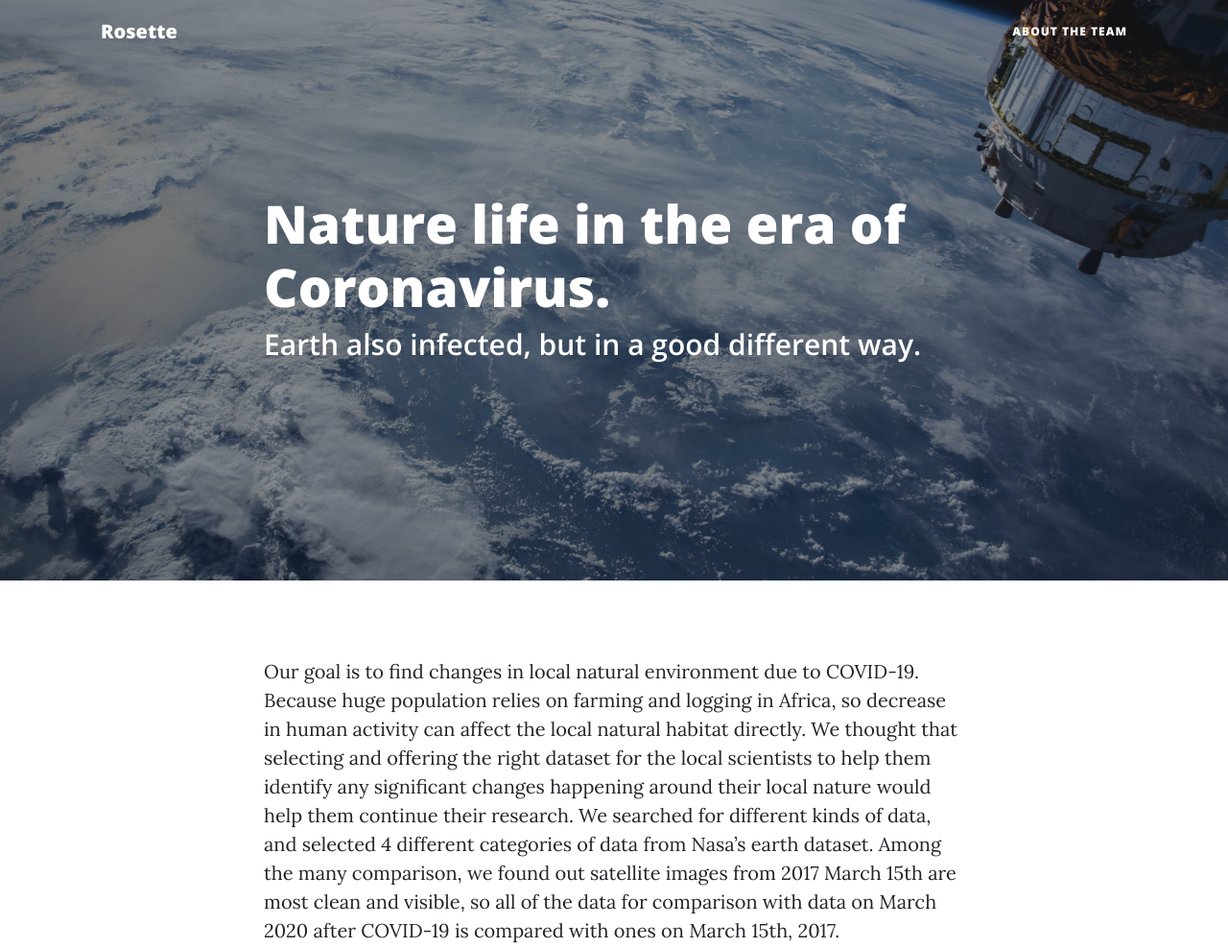
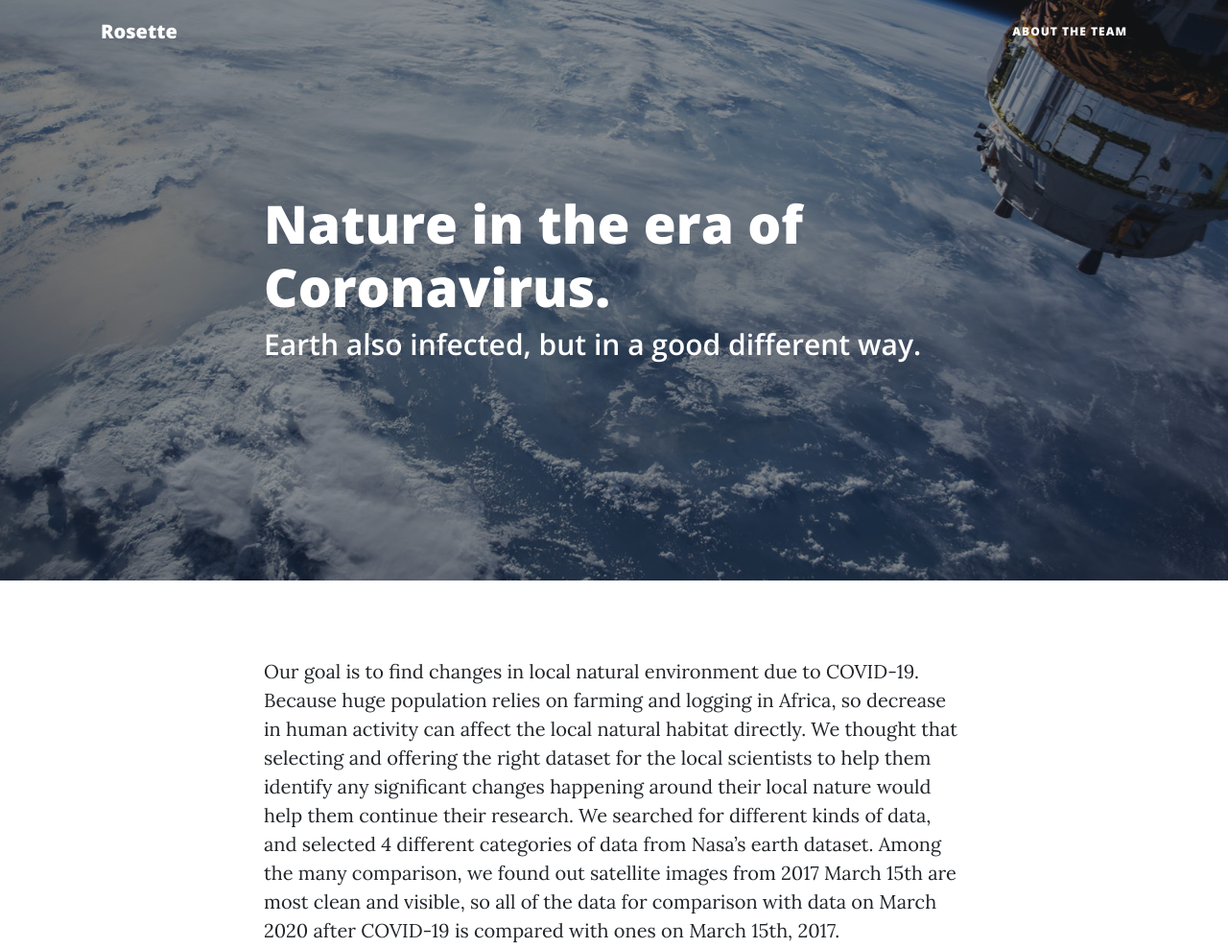
Before and after one commit to Afifibytes/rosette, a website: page post.html in a window 1280 px wide. Shown: the top 988 px of the page at 96% size. Drawn offline with nearby package versions, Linux system fonts and the light colour scheme.

Commit message:
edit the headline

```diff
--- a/post.html
+++ b/post.html
@@ -64,7 +64,7 @@
       <div class="row">
         <div class="col-lg-8 col-md-10 mx-auto">
           <div class="post-heading">
-            <h1>Nature life in the era of Coronavirus.</h1>
+            <h1>Nature in the era of Coronavirus.</h1>
             <h2 class="subheading">Earth also infected, but in a good different way.</h2>
           </div>
         </div>
```
